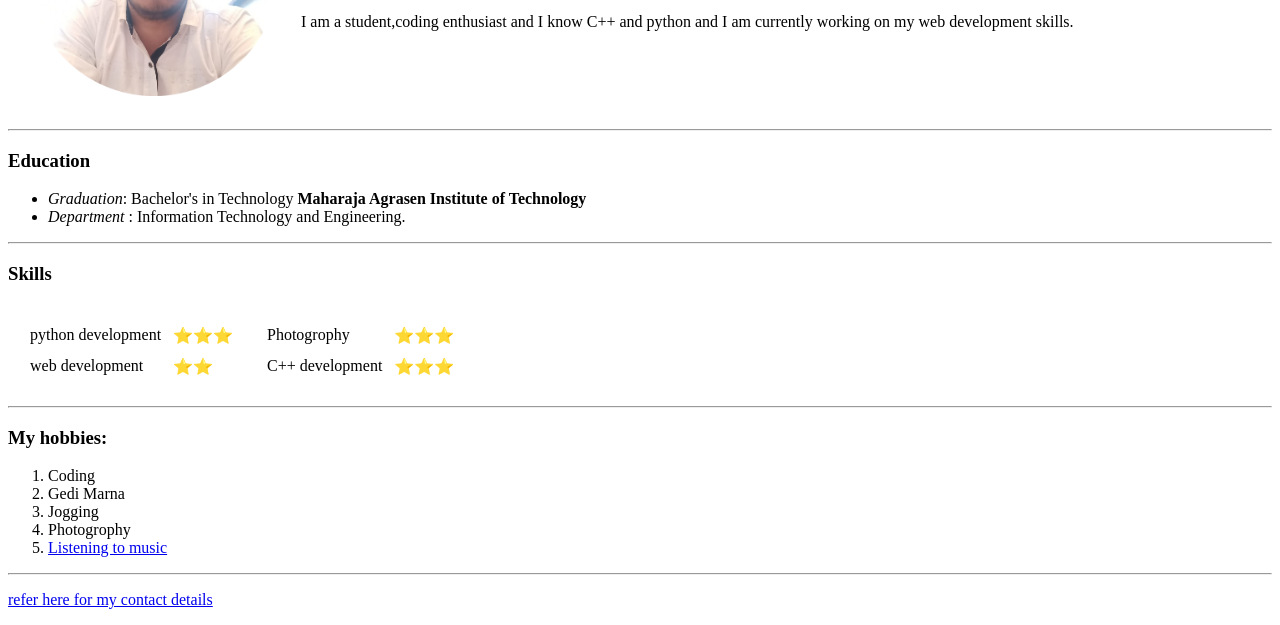
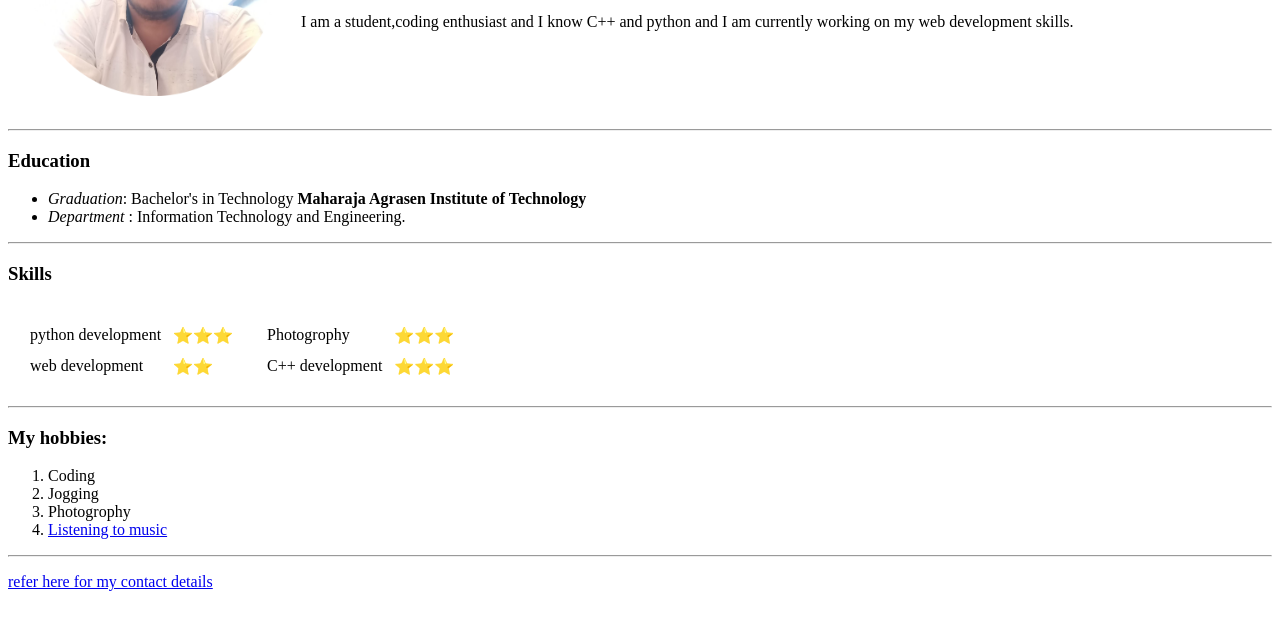
Before and after one commit to rohanchawla2003/Codsoft_Task2, a plain HTML site: page index.html in a window 1280 px wide. Shown: the part 183-808 px from the top of the page. Drawn offline with Linux system fonts and the light colour scheme.

Commit message:
Update index.html

```diff
--- a/index.html
+++ b/index.html
@@ -58,7 +58,6 @@
   <h3>My hobbies:</h3>
   <ol>
     <li>Coding</li>
-    <li>Gedi Marna</li>
     <li>Jogging</li>
     <li>Photogrophy</li>
     <li><a href="My favourite music.html" target="_blank">Listening to music</a></li>
```
